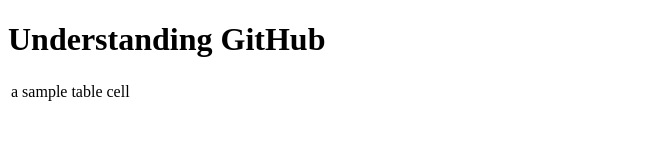
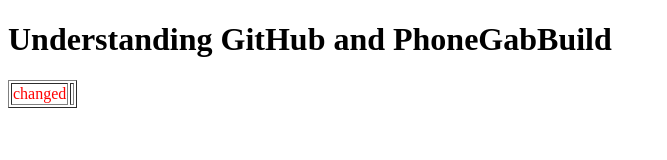
Before and after one commit to gemdjm/ugh, a plain HTML site: page index.html in a window 1280 px wide. Shown: the whole page, without its empty margins (0-667 px from the left). Drawn offline with Linux system fonts and the light colour scheme.

Commit message:
rtery change

```diff
--- a/index.html
+++ b/index.html
@@ -8,12 +8,12 @@
 <body>
 	<div id="indexPage">
 	   <div id="indexHeader" class="header">
-		   <h1>Understanding GitHub</h1>
+		   <h1>Understanding GitHub and PhoneGabBuild</h1>
 	   </div>
 
 	   <div id="indexContent" >
-		   <table id="indexTable"  border="0">
-		      <tr><td>a sample table cell</td><td></td></tr>
+		   <table id="indexTable" border="1" style="color:red;">
+		      <tr><td>changed</td><td></td></tr>
 		   </table>
 	   </div>
 
```
